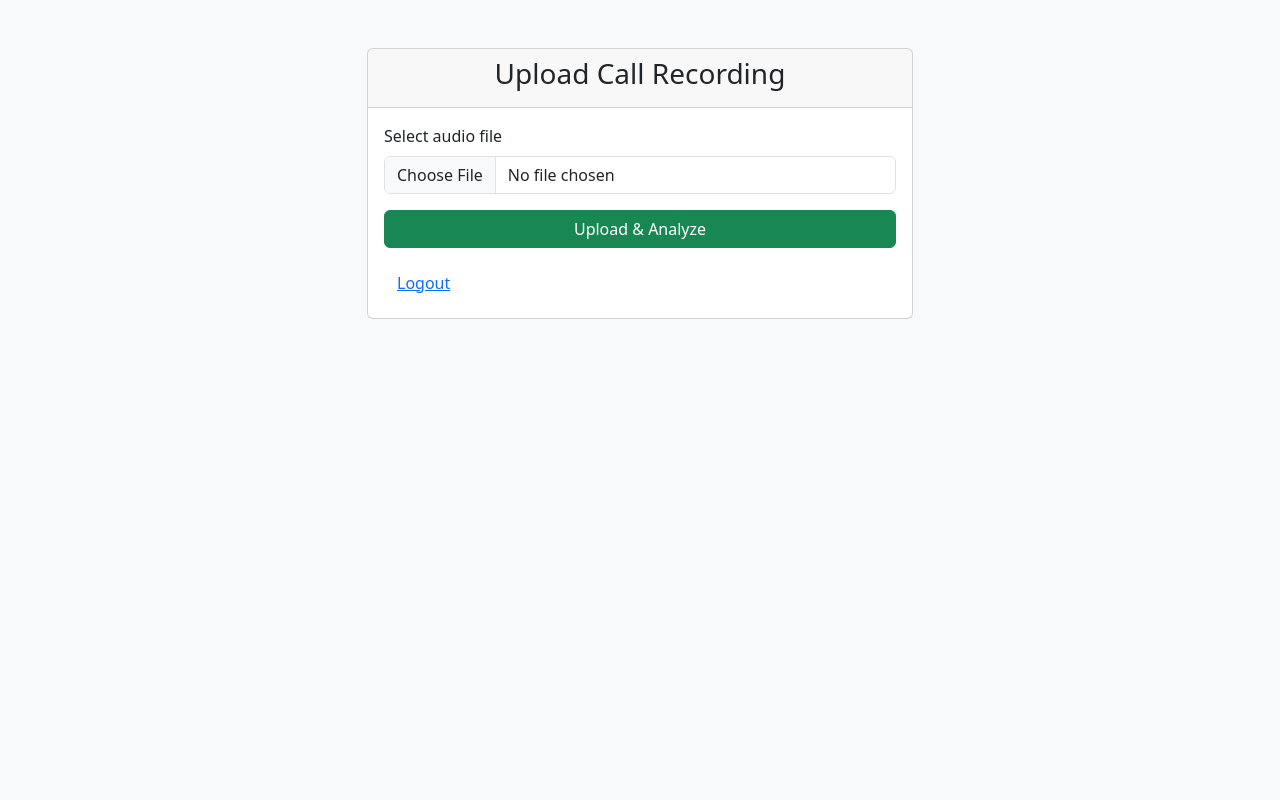
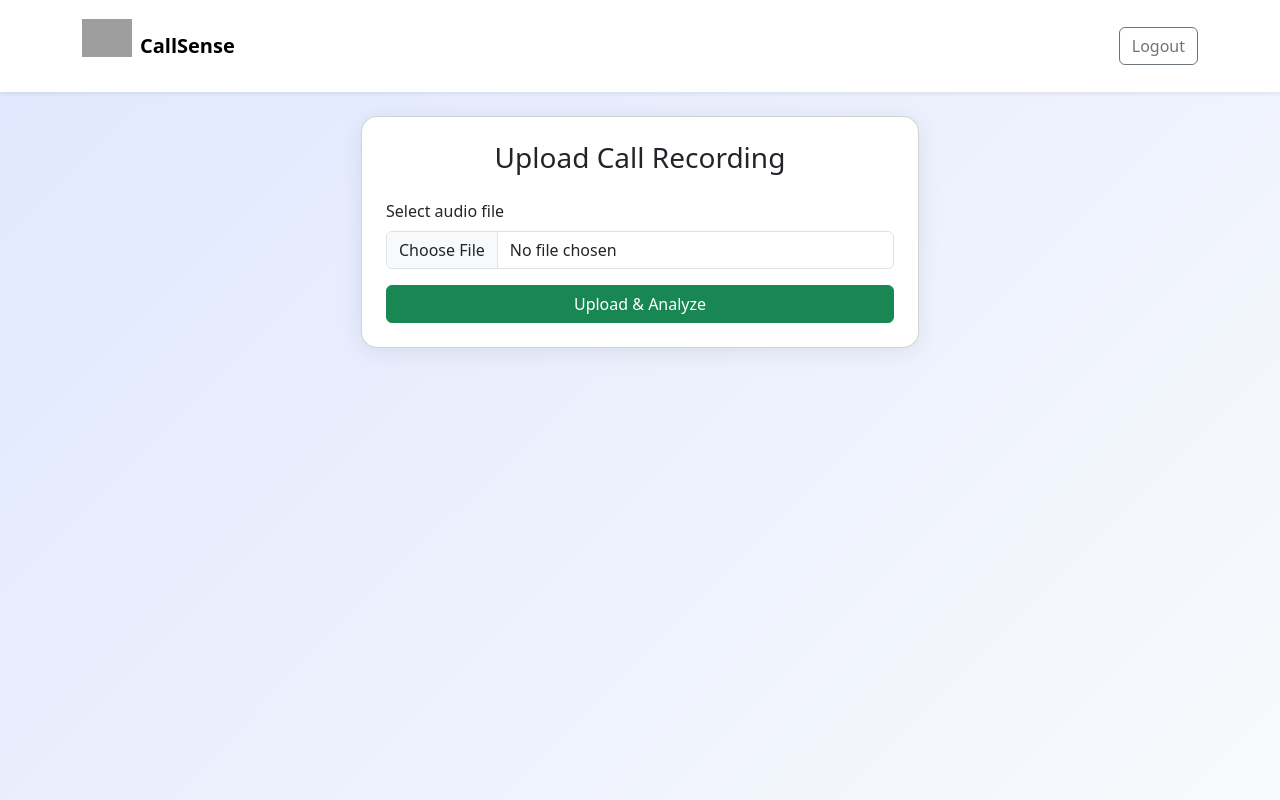
Before and after one commit to vaibhav997919/CallSense, a Flask app: page /upload in a window 1280 px wide. Run offline with Flask 3, Linux system fonts and the light colour scheme; the visitor is signed in with stand-in values (Sample User, id 1); some libraries are stand-ins or nearby versions; grey boxes are pictures that could not be loaded.

Commit message:
Update upload.html

```diff
--- a/templates/upload.html
+++ b/templates/upload.html
@@ -3,17 +3,43 @@
 <head>
     <meta charset="UTF-8">
     <title>Upload Call Recording - CallSense</title>
+    <meta name="viewport" content="width=device-width, initial-scale=1">
     <link rel="stylesheet" href="https://cdn.jsdelivr.net/npm/bootstrap@5.3.0/dist/css/bootstrap.min.css">
+    <style>
+        body {
+            background: linear-gradient(135deg, #e0e7ff 0%, #f8fafc 100%);
+            min-height: 100vh;
+        }
+        .upload-card {
+            border-radius: 1rem;
+            box-shadow: 0 4px 24px rgba(0,0,0,0.08);
+        }
+        .brand-logo {
+            width: 50px;
+            height: 50px;
+            object-fit: contain;
+            margin-bottom: 1rem;
+        }
+    </style>
 </head>
-<body class="bg-light">
-    <div class="container mt-5">
-        <div class="row justify-content-center">
-            <div class="col-md-6">
-                <div class="card">
-                    <div class="card-header text-center">
+<body>
+    <nav class="navbar navbar-expand-lg navbar-light bg-white shadow-sm mb-4">
+        <div class="container">
+            <a class="navbar-brand d-flex align-items-center" href="#">
+                <img src="{{ url_for('static', filename='customer_support_icon.JPG') }}" alt="Logo" class="brand-logo me-2">
+                <span class="fw-bold">CallSense</span>
+            </a>
+            <div class="ms-auto">
+                <a href="/logout" class="btn btn-outline-secondary">Logout</a>
+            </div>
+        </div>
+    </nav>
+    <div class="container d-flex align-items-center justify-content-center min-vh-80">
+        <div class="col-md-7 col-lg-6">
+            <div class="card upload-card p-4">
+                <div class="text-center mb-3">
                     <h3>Upload Call Recording</h3>
                 </div>
-                    <div class="card-body">
                 <form method="POST" enctype="multipart/form-data">
                     <div class="mb-3">
                         <label for="audiofile" class="form-label">Select audio file</label>
@@ -21,9 +47,6 @@
                     </div>
                     <button type="submit" class="btn btn-success w-100">Upload & Analyze</button>
                 </form>
-                        <a href="/logout" class="btn btn-link mt-3">Logout</a>
-                    </div>
-                </div>
             </div>
         </div>
     </div>
```
Lines whose indentation alone changed are shown as unchanged.
